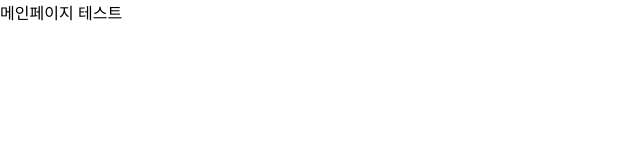
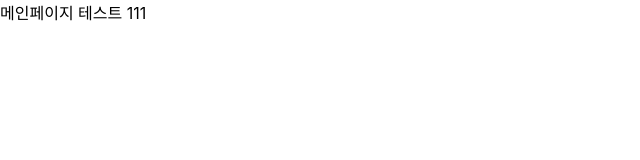
Before and after one commit to soomin-world/AlbaPocektProject, a React (Create React App) app: page / in a window 1280 px wide. Shown: the top 160 px of the page, without its empty margins (0-640 px from the left). Built offline with nearby package versions, Linux system fonts and the light colour scheme.

Commit message:
첫 커밋!!!

```diff
--- a/src/pages/Main.js
+++ b/src/pages/Main.js
@@ -1,5 +1,5 @@
 function Main() {
-  return <div>메인페이지 테스트 </div>;
+  return <div>메인페이지 테스트 111</div>;
 }
 
 export default Main;
```
